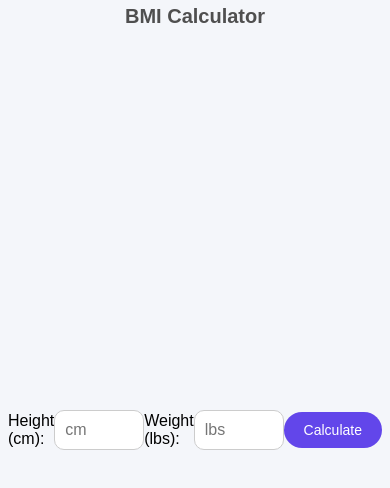
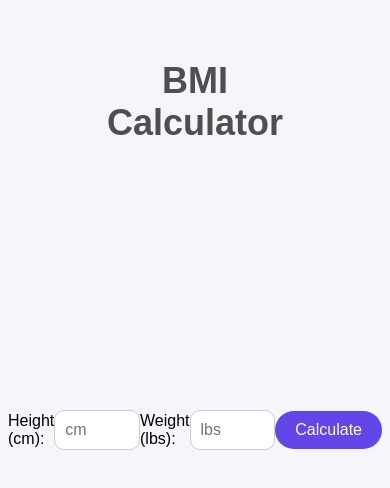
Before and after one commit to kelseykazoo/BMIcalculator, a plain HTML site: page index.html in a window 390 px wide. Drawn offline with Linux system fonts and the light colour scheme.

Commit message:
Update style.css

```diff
--- a/style.css
+++ b/style.css
@@ -95,18 +95,3 @@ button:hover {
     text-align: center;
     margin-top: 20px;
 }
-
-
-@media (max-width: 600px) {
-    form {
-        width: 90%;
-        padding: 15px;
-    }
-    h1 {
-        font-size: 20px;
-        top: 5px;
-    }
-    button {
-        font-size: 14px;
-    }
-}
```
